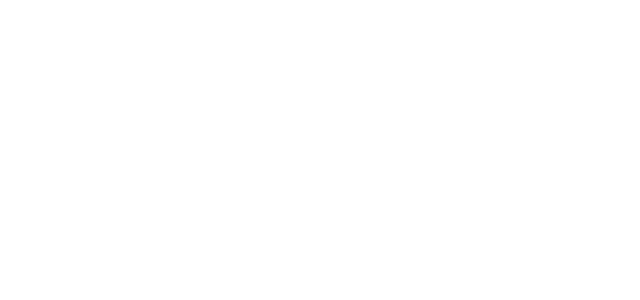
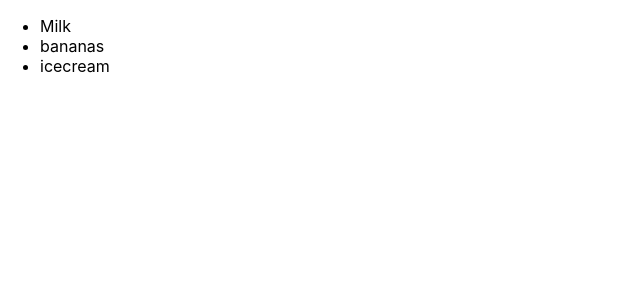
Before and after one commit to maxcore25/react-rtk-query-intro, a React (Create React App) app: page / in a window 1280 px wide. Shown: the top 300 px of the page, without its empty margins (0-640 px from the left). Built offline with nearby package versions, Linux system fonts and the light colour scheme; data requests are answered from the project's data file.

Commit message:
Get Goods Endpoint Works

```diff
--- a/src/App.js
+++ b/src/App.js
@@ -1,7 +1,19 @@
+import { useGetGoodsQuery } from './redux';
+
 function App() {
+  const { data = [], isLoading } = useGetGoodsQuery();
+
+  if (isLoading) return <h1>Loading...</h1>;
+
   return (
     <div className='App'>
-      <header className='App-header'></header>
+      <header className='App-header'>
+        <ul>
+          {data.map(item => (
+            <li key={item.id}>{item.name}</li>
+          ))}
+        </ul>
+      </header>
     </div>
   );
 }
```
